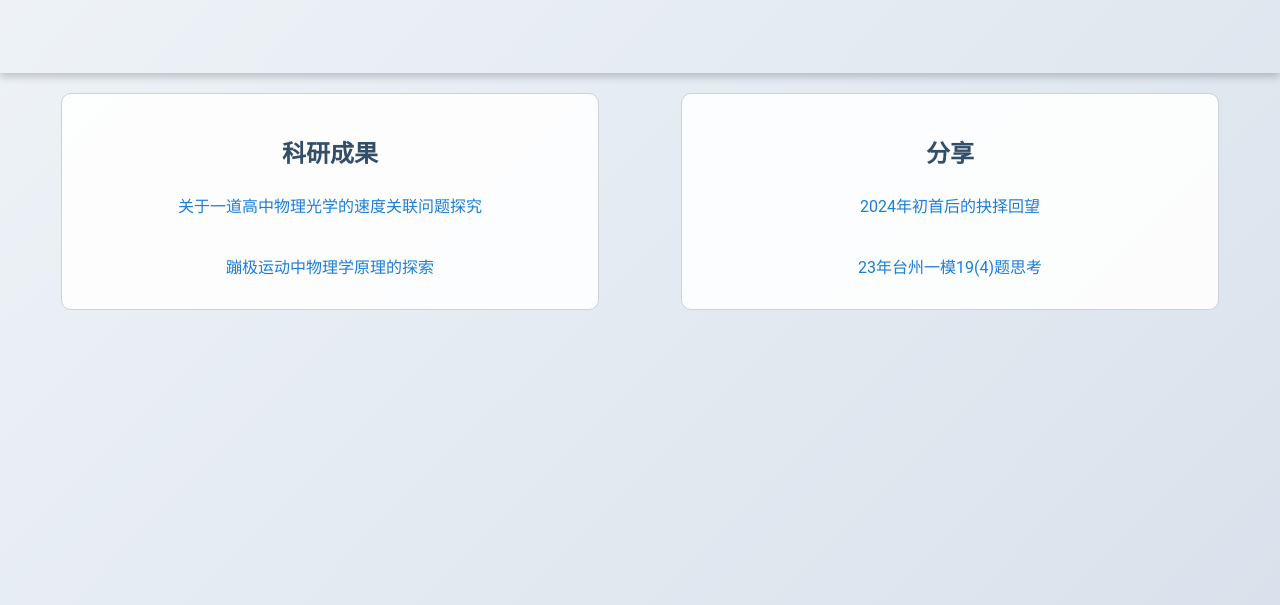
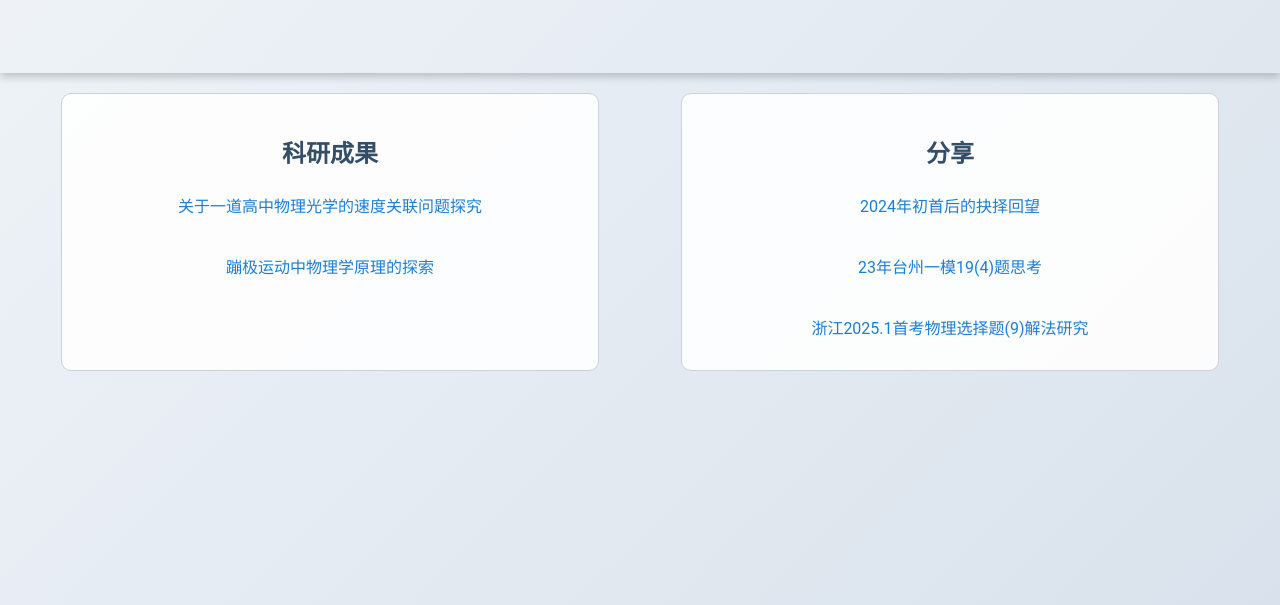
Before and after one commit to github-sjz-ui/github-sjz-ui.github.io, a plain HTML site: page index.html in a window 1280 px wide. Shown: the part 195-800 px from the top of the page. Drawn offline with Linux system fonts and the light colour scheme.

Commit message:
Update index.html

```diff
--- a/index.html
+++ b/index.html
@@ -106,6 +106,8 @@
             <a href="https://mp.weixin.qq.com/s/S4JJrbXP6mrLFg3T0VvVcw" class="color">2024年初首后的抉择回望</a>
 <br>
 <a href="https://mp.weixin.qq.com/s/hHEHF0QGqKhCo2YjPid1ig" class="color">23年台州一模19(4)题思考</a>
+<br>
+<a href="https://mp.weixin.qq.com/s/Jdig6n5eLcI7-xviOs5zFg" class="color">浙江2025.1首考物理选择题(9)解法研究</a>
         </div>
     </div>
 </body>
```
